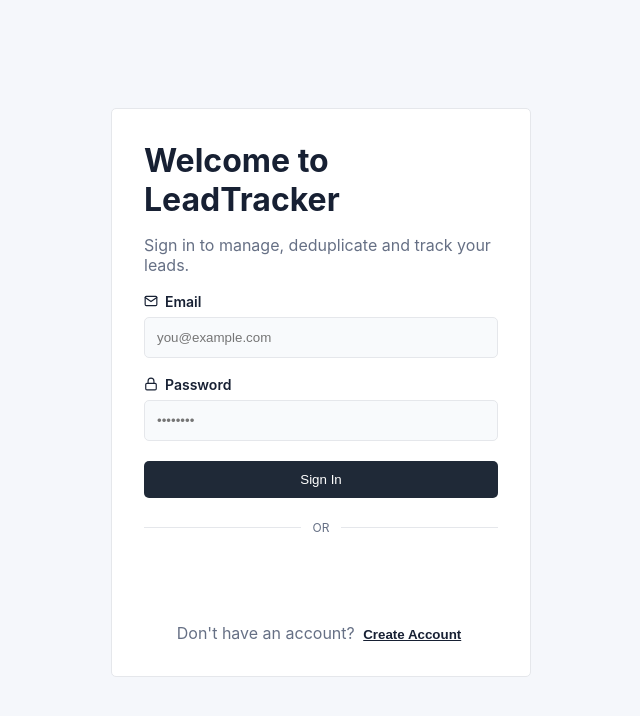
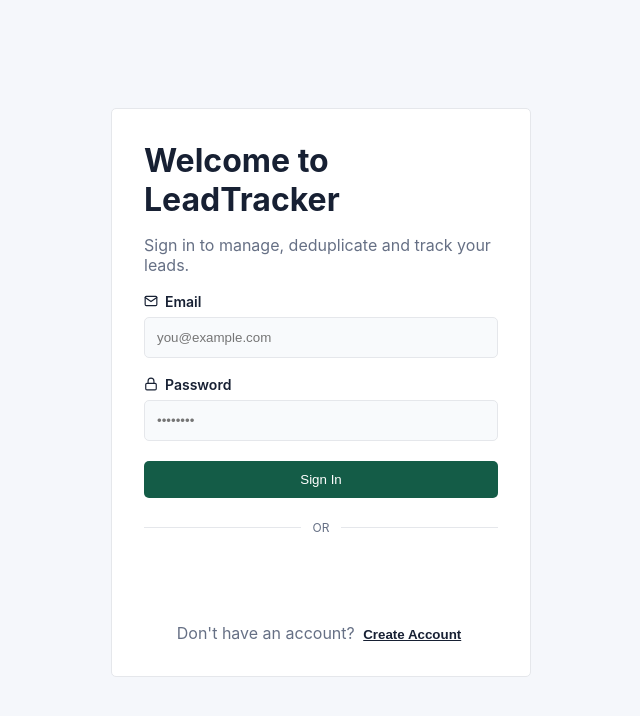
Before and after one commit to joebanezair/lead-tracker-system, a React (Vite) app in the folder client/: page / in a window 1280 px wide. Shown: the top 716 px of the page, without its empty margins (319-959 px from the left). Built offline with nearby package versions, Linux system fonts and the light colour scheme; no server answers.

Commit message:
Refresh interface with dark green theme

```diff
--- a/client/src/styles.css
+++ b/client/src/styles.css
@@ -6,9 +6,9 @@
   --text:#172033;
   --muted:#667085;
   --border:#e5e7eb;
-  --sidebar:#111827;
-  --sidebarText:#cbd5e1;
-  --button:#1f2937;
+  --sidebar:#0b2e25;
+  --sidebarText:#c9ded7;
+  --button:#145c47;
   --buttonText:#fff;
   color-scheme:light}
 
@@ -19,10 +19,10 @@
   --text:#f1f5f9;
   --muted:#94a3b8;
   --border:#293548;
-  --sidebar:#070b14;
-  --sidebarText:#cbd5e1;
-  --button:#e2e8f0;
-  --buttonText:#111827;
+  --sidebar:#061d17;
+  --sidebarText:#b8d4ca;
+  --button:#2f8f70;
+  --buttonText:#fff;
   color-scheme:dark}
 
 * {
@@ -60,12 +60,12 @@
 
 .nav:hover,
 .nav.active {
-  background:#263244;
+  background:#164c3d;
   color:#fff}
 
 .theme-toggle {
   margin-top:24px;
-  background:#263244;
+  background:#164c3d;
   color:#fff;
   justify-content:center}
 main {
@@ -298,7 +298,7 @@
 
 .sidebar-action:hover,
 .logout-button:hover {
-  background:#263244;
+  background:#164c3d;
   color:#fff;
 }
 
@@ -391,7 +391,7 @@
 }
 
 .drop.dragging {
-  border-color:var(--text);
+  border-color:#2f8f70;
   background:var(--surface2);
   transform:scale(1.005);
 }
```
